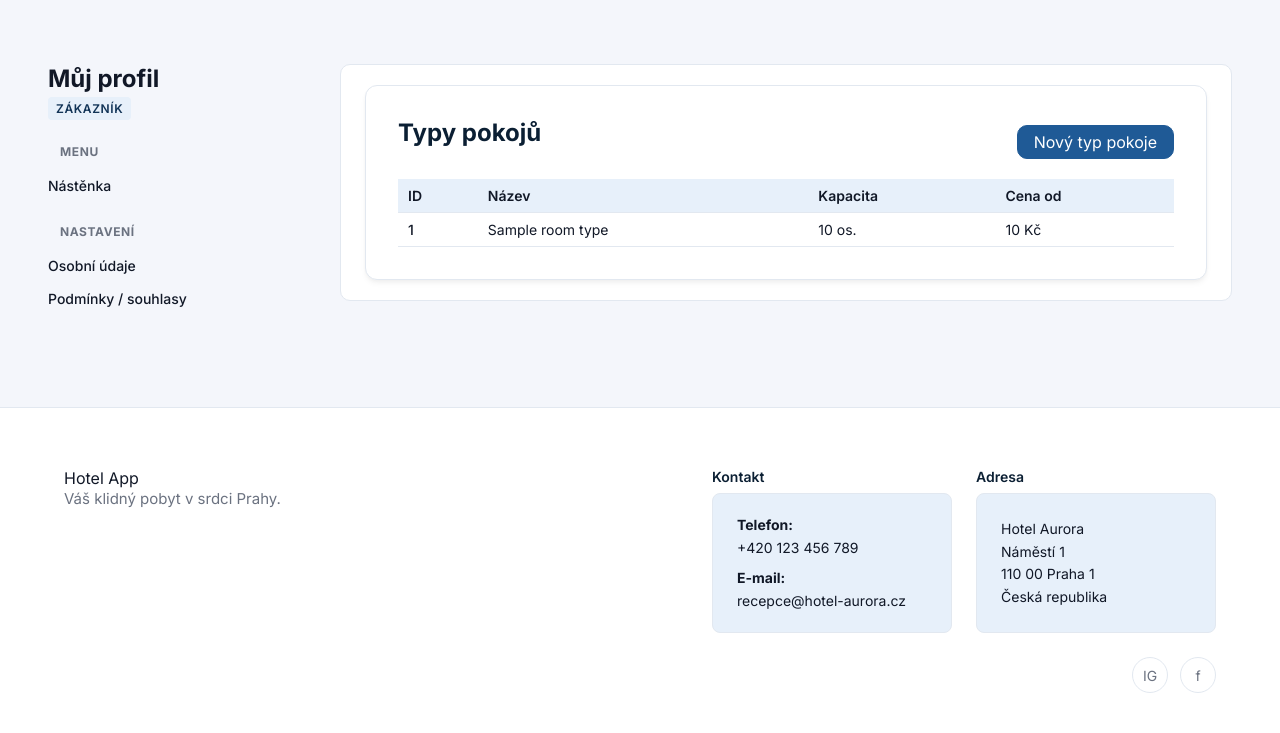
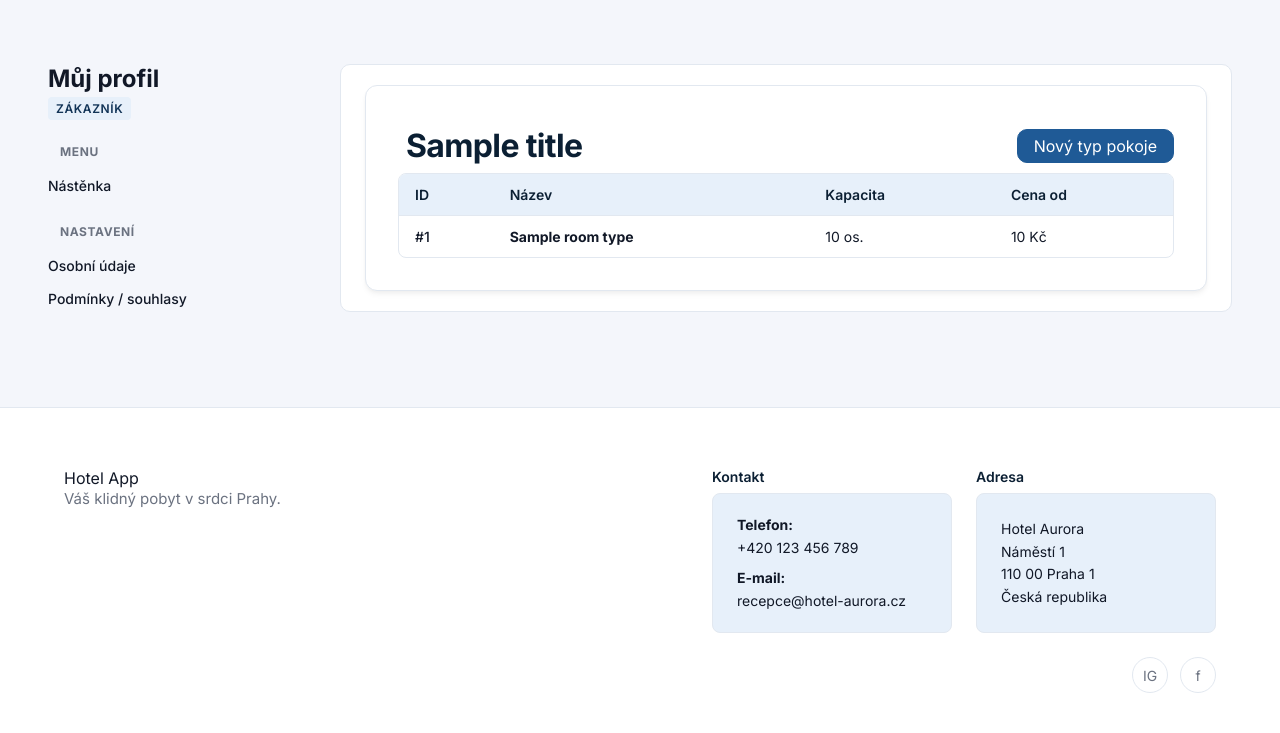
Before and after one commit to MarieHoravova/web-application-project, a FastAPI app: template templates/room_types/room_types_list.html in a window 1280 px wide. Shown: the part 67-800 px from the top of the page. Run offline with FastAPI, Linux system fonts and the light colour scheme; the template is opened without the code that fills it: most values are stand-ins (such as "Sample title", 1, 10 or a date in 2020); some web fonts are replaced.

Commit message:
Update RoomType Layout

```diff
--- a/templates/room_types/room_types_list.html
+++ b/templates/room_types/room_types_list.html
@@ -1,20 +1,23 @@
 {% extends "profile/profile_base.html" %}
-{% block title %}Typy pokojů{% endblock %}
+{% block title %}{{ title }}{% endblock %}
 
 {% block profile_content %}
 
-  <div class="admin-detail-header">
-    <h2>Typy pokojů</h2>
-
+  <div class="dashboard-header" style="display: flex; justify-content: space-between; align-items: center;">
+    <h1 style="margin: 8px;">{{ title }}</h1>
     <a href="{{ url_for('room_type_new') }}" class="btn btn-primary">
       Nový typ pokoje
     </a>
   </div>
 
+  <div class="dashboard-section">
     {% if room_types|length == 0 %}
-    <p>Žádné typy pokojů zatím nejsou.</p>
+      <p style="color: var(--color-text-muted);">Žádné typy pokojů zatím nejsou.</p>
     {% else %}
-    <table class="data">
+
+      <div class="table-responsive">
+
+        <table class="data-table">
           <thead>
             <tr>
               <th>ID</th>
@@ -27,31 +30,31 @@
             {% for rt in room_types %}
               <tr>
                 <td>
-              <a href="{{ url_for('room_type_detail', room_type_id=rt.id) }}"
-                 class="table-id-link">
-                {{ rt.id }}
+                  <a href="{{ url_for('room_type_detail', room_type_id=rt.id) }}" class="table-id-link">
+                    #{{ rt.id }}
                   </a>
                 </td>
-            <td>{{ rt.name }}</td>
+                <td><strong>{{ rt.name }}</strong></td>
                 <td>
                   {% if rt.capacity is not none %}
-                {{ rt.capacity }}&nbsp;os.
+                    {{ rt.capacity }} os.
                   {% else %}
-                –
+                    <span style="color: var(--color-text-muted);">–</span>
                   {% endif %}
                 </td>
                 <td>
                   {% if rt.base_price is not none %}
-                {{ rt.base_price }}&nbsp;Kč
+                    {{ rt.base_price }} Kč
                   {% else %}
-                –
+                    <span style="color: var(--color-text-muted);">–</span>
                   {% endif %}
                 </td>
-
               </tr>
             {% endfor %}
           </tbody>
         </table>
+      </div>
     {% endif %}
+  </div>
 
 {% endblock %}
```
Lines whose indentation alone changed are shown as unchanged.
